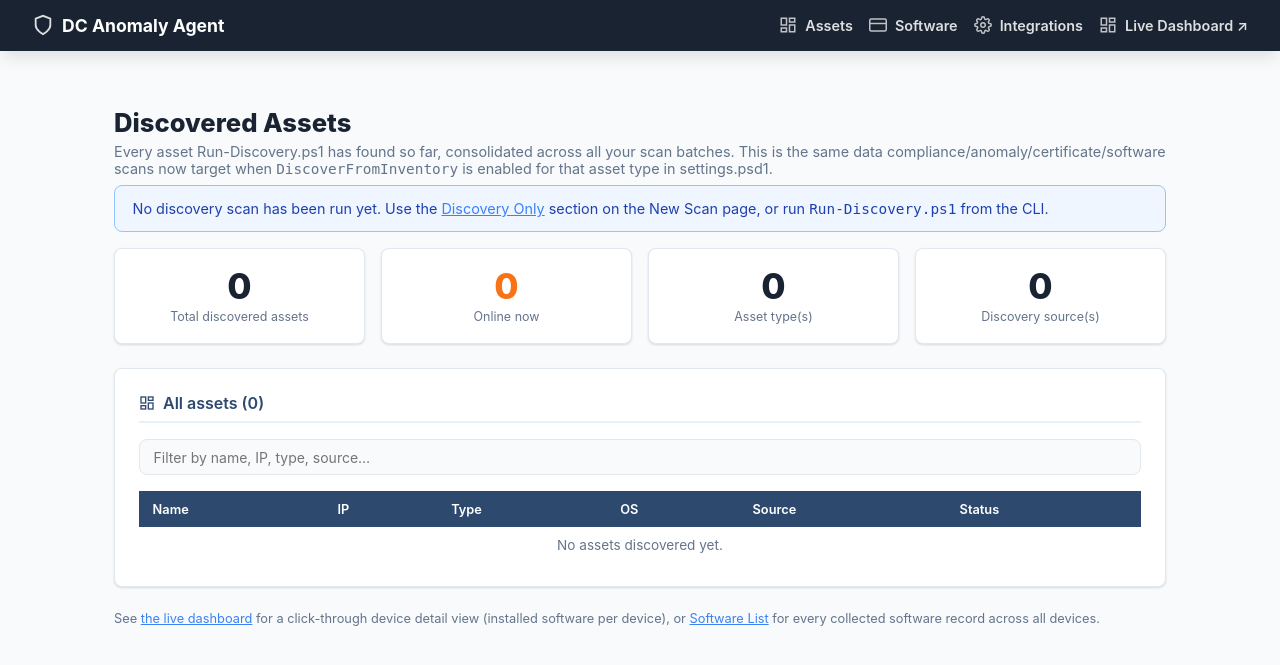
After one commit to 83avenger/AD-Agent, a Flask app: page /assets in a window 1280 px wide. The commit adds this page. Shown: the top 665 px of the page. Run offline with Flask 3, Linux system fonts and the light colour scheme.

Commit message:
Wire compliance/anomaly/certificate/software scans to target Discovery's inventory, add Assets tab
Get-AssetTargets gained a DiscoverFromInventory source: when
Assets.<Type>.DiscoverFromInventory = $true in settings.psd1, targets
now include whatever Run-Discovery.ps1 actually found and categorized
(State\asset-inventory.json), mapped from Discovery's category labels
(Domain Controller/Server/Desktop/Laptop/Workstation/Linux) to the
config's AssetType names - alongside the existing Hosts list and
DiscoverFromAD, not replacing them. This is what makes 'discover first'
actually mean something beyond asset inventory: compliance, anomaly-
adjacent certificate scanning, and software inventory (via
Run-AnomalyScan.ps1, independent of Run-Discovery.ps1's own folded-in
software collection) all resolve their targets through the same
function and now benefit automatically.

Enabled DiscoverFromInventory by default for DomainController,
MemberServer, Workstation, and Linux in settings.psd1, and cleared the
Linux Hosts placeholder (web01/web02.contoso.com) that had the same
stale-example problem as the MemberServer one fixed earlier. Falls
back cleanly to Hosts/DiscoverFromAD if asset-inventory.json doesn't
exist yet (Discovery hasn't been run).

New /assets page (nav: 'Assets') - the full, always-available,
searchable table of every discovered asset with online/offline status,
as opposed to the dashboard's NOC-display version which truncates to
40 rows and rotates off-screen after 13 seconds.

```diff
--- a/WebApp/app.py
+++ b/WebApp/app.py
@@ -616,6 +616,32 @@ def vendor_warranty_settings():
     )
 
 
+@app.route("/assets")
+def assets_list():
+    """Full, always-available table of every discovered asset (not the dashboard's
+    NOC-display truncated-to-40 version) - searchable, with online/last-seen status."""
+    assets, last_scan = _load_discovery_inventory()
+    by_type: dict = {}
+    by_source: dict = {}
+    online_count = 0
+    for a in assets:
+        by_type[a.get("AssetType", "Unknown")] = by_type.get(a.get("AssetType", "Unknown"), 0) + 1
+        by_source[a.get("Source", "Unknown")] = by_source.get(a.get("Source", "Unknown"), 0) + 1
+        if _is_online(a.get("LastSeen")):
+            online_count += 1
+
+    return render_template(
+        "assets.html",
+        assets=sorted(assets, key=lambda a: (a.get("AssetType", ""), a.get("Name", ""))),
+        total=len(assets),
+        online_count=online_count,
+        by_type=sorted(by_type.items(), key=lambda kv: -kv[1]),
+        by_source=sorted(by_source.items(), key=lambda kv: -kv[1]),
+        last_scan=last_scan,
+        is_online=_is_online,
+    )
+
+
 @app.route("/software")
 def software_list():
     """Standalone, always-available view of every collected software record across every
--- /dev/null
+++ b/WebApp/templates/assets.html
@@ -0,0 +1,109 @@
+{% extends "base.html" %}
+{% block title %}Discovered Assets — DC Anomaly Agent{% endblock %}
+
+{% block content %}
+
+<div style="margin: 1.5rem 0 .5rem;">
+  <h1 style="font-size:1.6rem; font-weight:800; color:var(--brand-dark);">Discovered Assets</h1>
+  <p style="color:var(--muted); font-size:.9rem; margin-top:.3rem;">
+    Every asset Run-Discovery.ps1 has found so far, consolidated across all your scan batches.
+    This is the same data compliance/anomaly/certificate/software scans now target when
+    <code>DiscoverFromInventory</code> is enabled for that asset type in settings.psd1.
+  </p>
+</div>
+
+{% if not assets %}
+<div class="alert alert-info">
+  No discovery scan has been run yet. Use the <a href="/" style="color:var(--accent);">Discovery Only</a>
+  section on the New Scan page, or run <code>Run-Discovery.ps1</code> from the CLI.
+</div>
+{% endif %}
+
+<div class="score-grid">
+  <div class="score-card">
+    <div class="num">{{ total }}</div>
+    <div class="lbl">Total discovered assets</div>
+  </div>
+  <div class="score-card {{ 'good' if online_count else 'warn' }}">
+    <div class="num">{{ online_count }}</div>
+    <div class="lbl">Online now</div>
+  </div>
+  <div class="score-card">
+    <div class="num">{{ by_type|length }}</div>
+    <div class="lbl">Asset type(s)</div>
+  </div>
+  <div class="score-card">
+    <div class="num">{{ by_source|length }}</div>
+    <div class="lbl">Discovery source(s)</div>
+  </div>
+</div>
+
+{% if by_type %}
+<div class="card">
+  <div class="card-header">By type</div>
+  <div class="checkbox-group">
+    {% for t, c in by_type %}<span class="badge badge-low">{{ t }}: {{ c }}</span>{% endfor %}
+  </div>
+  <div class="card-header" style="margin-top:1rem;">By source</div>
+  <div class="checkbox-group">
+    {% for s, c in by_source %}<span class="badge badge-low">{{ s }}: {{ c }}</span>{% endfor %}
+  </div>
+</div>
+{% endif %}
+
+<div class="card">
+  <div class="card-header">
+    <svg width="16" height="16" viewBox="0 0 24 24" fill="none" stroke="currentColor" stroke-width="2">
+      <rect x="3" y="3" width="7" height="9"/><rect x="14" y="3" width="7" height="5"/>
+      <rect x="14" y="12" width="7" height="9"/><rect x="3" y="16" width="7" height="5"/>
+    </svg>
+    All assets ({{ total }})
+  </div>
+  <input type="text" id="assetFilter" placeholder="Filter by name, IP, type, source…"
+    style="width:100%; padding:.55rem .85rem; border:1px solid var(--border); border-radius:var(--radius);
+      font-size:.875rem; margin-bottom:1rem;" onkeyup="filterAssets()">
+  <div class="tbl-wrap">
+    <table id="assetTable">
+      <thead><tr><th>Name</th><th>IP</th><th>Type</th><th>OS</th><th>Source</th><th>Status</th></tr></thead>
+      <tbody>
+        {% for a in assets %}
+        <tr>
+          <td>{{ a.Name }}</td>
+          <td>{{ a.IP }}</td>
+          <td>{{ a.AssetType }}</td>
+          <td>{{ a.OS or '—' }}</td>
+          <td>{{ a.Source }}</td>
+          <td>
+            {% if is_online(a.LastSeen) %}
+              <span class="badge" style="background:var(--success); color:white;">Online</span>
+            {% else %}
+              <span class="badge" style="background:var(--border); color:var(--muted);">Offline</span>
+            {% endif %}
+          </td>
+        </tr>
+        {% else %}
+        <tr><td colspan="6" style="text-align:center; color:var(--muted);">No assets discovered yet.</td></tr>
+        {% endfor %}
+      </tbody>
+    </table>
+  </div>
+</div>
+
+<p style="font-size:.8rem; color:var(--muted); margin-top:1rem;">
+  See <a href="/dashboard" style="color:var(--accent);">the live dashboard</a> for a click-through
+  device detail view (installed software per device), or <a href="/software" style="color:var(--accent);">Software List</a>
+  for every collected software record across all devices.
+</p>
+
+{% endblock %}
+
+{% block scripts %}
+<script>
+function filterAssets(){
+  const q = document.getElementById('assetFilter').value.toLowerCase();
+  document.querySelectorAll('#assetTable tbody tr').forEach(row=>{
+    row.style.display = row.textContent.toLowerCase().includes(q) ? '' : 'none';
+  });
+}
+</script>
+{% endblock %}
--- a/WebApp/templates/base.html
+++ b/WebApp/templates/base.html
@@ -265,7 +265,14 @@
     </svg>
     DC Anomaly Agent
   </a>
-  <a href="/software" class="logo" style="margin-left:auto; font-size:.9rem; font-weight:600; opacity:.85;">
+  <a href="/assets" class="logo" style="margin-left:auto; font-size:.9rem; font-weight:600; opacity:.85;">
+    <svg width="18" height="18" viewBox="0 0 24 24" fill="none" stroke="currentColor" stroke-width="2">
+      <rect x="3" y="3" width="7" height="9"/><rect x="14" y="3" width="7" height="5"/>
+      <rect x="14" y="12" width="7" height="9"/><rect x="3" y="16" width="7" height="5"/>
+    </svg>
+    Assets
+  </a>
+  <a href="/software" class="logo" style="font-size:.9rem; font-weight:600; opacity:.85;">
     <svg width="18" height="18" viewBox="0 0 24 24" fill="none" stroke="currentColor" stroke-width="2">
       <rect x="1" y="4" width="22" height="16" rx="2"/><line x1="1" y1="10" x2="23" y2="10"/>
     </svg>
```
Also changed, not shown: 3 other files.
